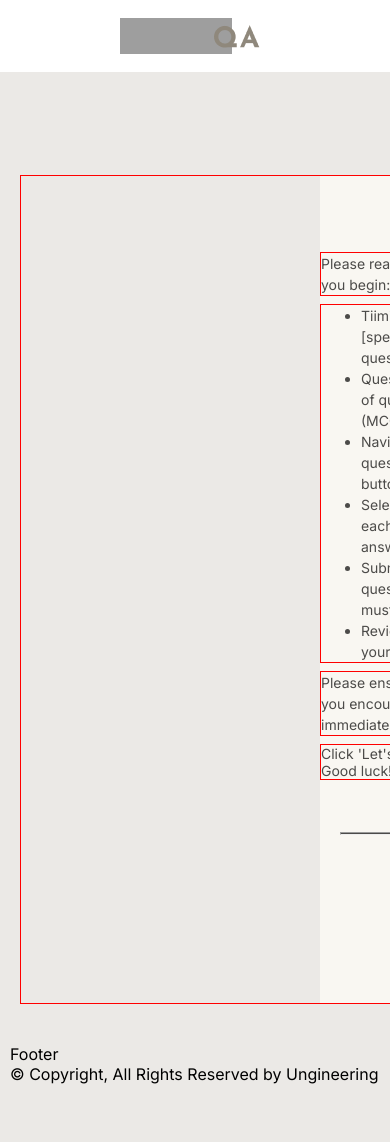
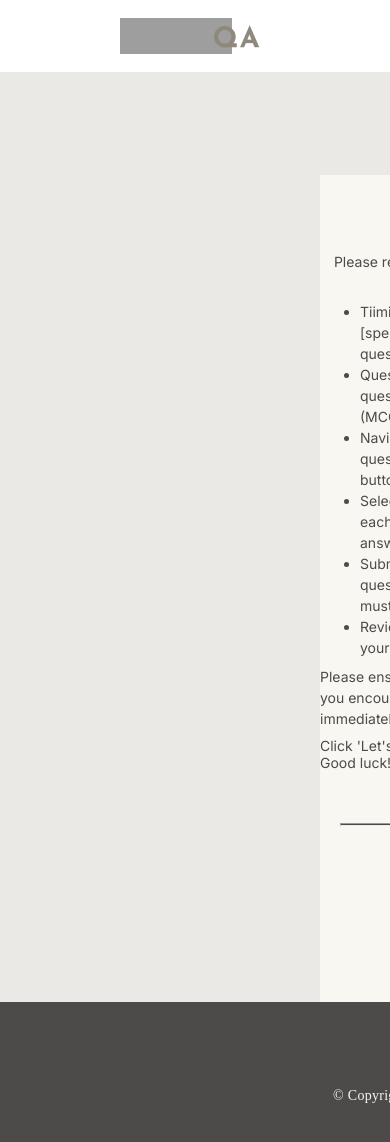
Before and after one commit to tannukumari14/assessment-platform, a Next.js app: page / in a window 390 px wide. Shown: the top 1142 px of the page. Built offline with nearby package versions, Linux system fonts and the light colour scheme; grey boxes are pictures that could not be loaded.

Commit message:
header for mobile view

```diff
--- a/app/globals.css
+++ b/app/globals.css
@@ -157,7 +157,7 @@ body {
 .hr{
   width: 620px;
   height: 1px;
-  margin: 40px 42px 0px 43px;
+  margin: 40px 42px px 43px;
 }
 
 .start-button{
@@ -242,7 +242,6 @@ body {
     align-items: center;
     text-align: center;
     margin: 34px 20px 0px 20px;
-    border: 1px solid red;
   }
 
   .portal {
@@ -278,10 +277,8 @@ body {
     font-family: Inter;
     font-size: 14px;
     font-weight: 400;
-    border: 1px solid red;
     line-height: 150%;
     margin: 8px 0px 8px 0px;
-    text-align:left;
   }
 
   .li-ul{
@@ -289,7 +286,6 @@ body {
     font-family: Inter;
     font-size: 14px;
     font-weight: 400;
-    border: 1px solid red;
     line-height: 150%;
     margin: 8px 0px 8px 0px;
     text-align:left;
@@ -299,7 +295,6 @@ body {
     font-family: Inter;
     font-size: 14px;
     font-weight: 400;
-    border: 1px solid red;
     line-height: 150%;
     text-align:left;
     margin: 8px 0px 8px 0px;
@@ -310,13 +305,12 @@ body {
     font-family: Inter;
     font-size: 14px;
     font-weight: 400;
-    border: 1px solid red;
     text-align:left;
   }
 
   .hr {
     width: 280px;
-    margin: 52px 20px 149px 20px;
+    margin: 52px 20px 39px 20px;
     height: 1px;
     background: #4C4B49;
     text-align: center;
@@ -337,16 +331,38 @@ body {
   }
 
   /* footer */
-  .footer {
-    height: auto;
-    padding: 20px 10px;
+  .footer{
+    display: flex;
+    margin: auto;
+    height: 171px;
+    flex-direction: column;
+    align-items: center;
+    gap: 57px;
+    background:  #4C4B49;
+    border: 1px solid #4C4B49;
   }
 
-  .footer-p {
-    margin: 20px 0;
+
+  .footer-p{
+    margin: 46px 35px 68px 36px;
   }
 
-  .p-footer {
-    font-size: 16px;
+  .p-footer{
+    color:  white;
+    font-family: Inter;
+    font-size: 18px;
+    font-weight: 700;
+    justify-content: center;
+    text-align: center;
+    margin-bottom: 18px;
+  }
+
+  .p{
+    color:  #F9F7F2;
+    text-align: center;
+    font-family: "Inria Sans";
+    font-size: 14px;
+    font-weight: 400;
+    letter-spacing: 0.28px;
   }
 }
```
